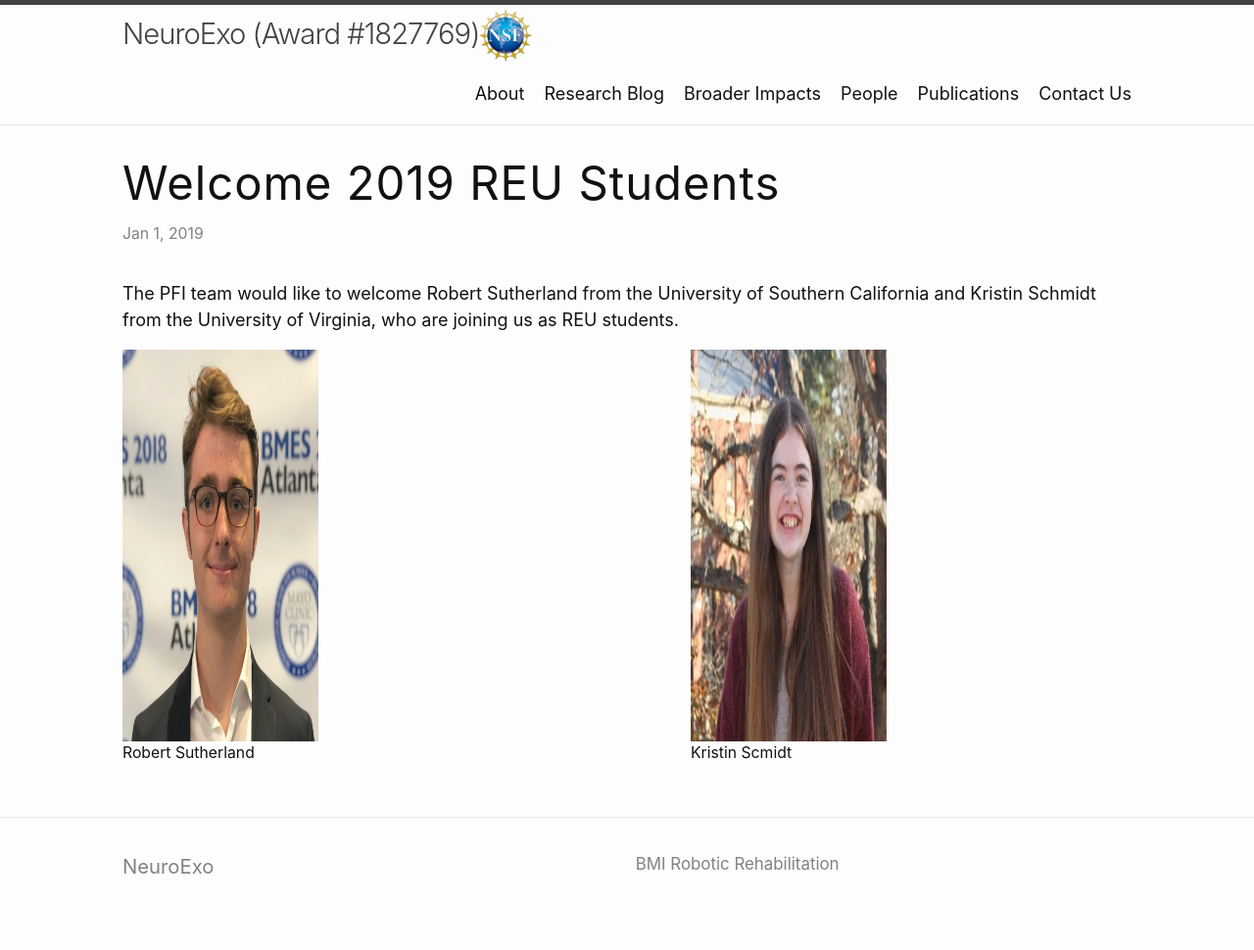
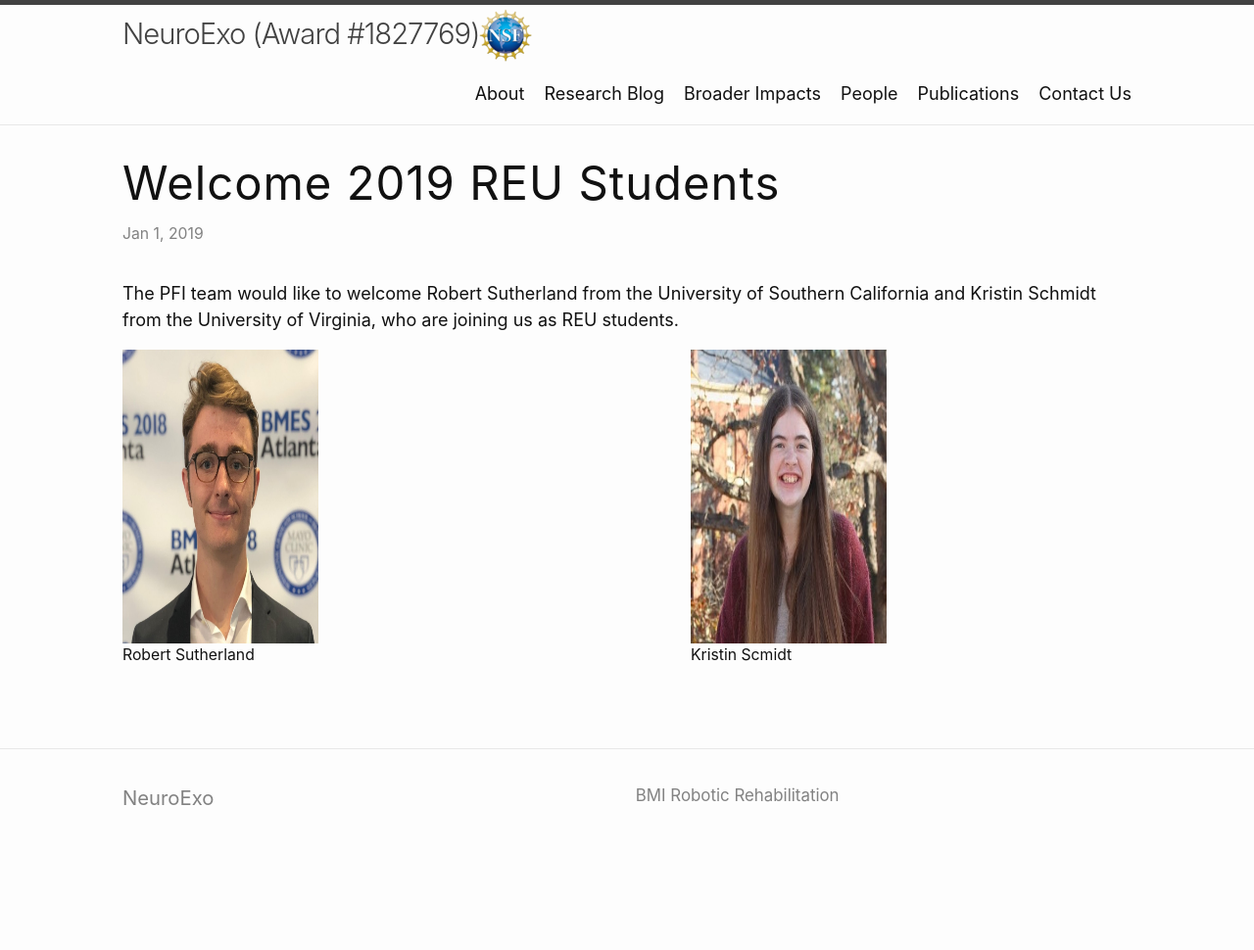
Before and after one commit to arcraik/neuroexo-website, a Jekyll site: the page built from _posts/2019-01-01-REU-Students.md, in a window 1280 px wide. Shown: the whole page at 98% size. Built offline with Jekyll 4.4.1, drawn with Linux system fonts in a browser that asks for light colours; after the commit the page ends 900 px from its top, so only the background shows below that.

Commit message:
Update 2019-01-01-REU-Students.md

```diff
--- a/_posts/2019-01-01-REU-Students.md
+++ b/_posts/2019-01-01-REU-Students.md
@@ -4,11 +4,11 @@ title: Welcome 2019 REU Students
 ---
  The PFI team would like to welcome Robert Sutherland from the University of Southern California and Kristin Schmidt from the University of Virginia, who are joining us as REU students.<br>
  <figure class="post">
- <img src="/photos/RSutherland.jpg" width="200" height="400">
+ <img src="/photos/RSutherland.jpg" width="200" height="300">
  <figcaption>Robert Sutherland</figcaption>
  </figure>
 
  <figure class="rpost">
- <img src="/photos/KSchmidt.JPG" width="200" height="400">
+ <img src="/photos/KSchmidt.JPG" width="200" height="300">
  <figcaption>Kristin Scmidt</figcaption>
  </figure>
```
